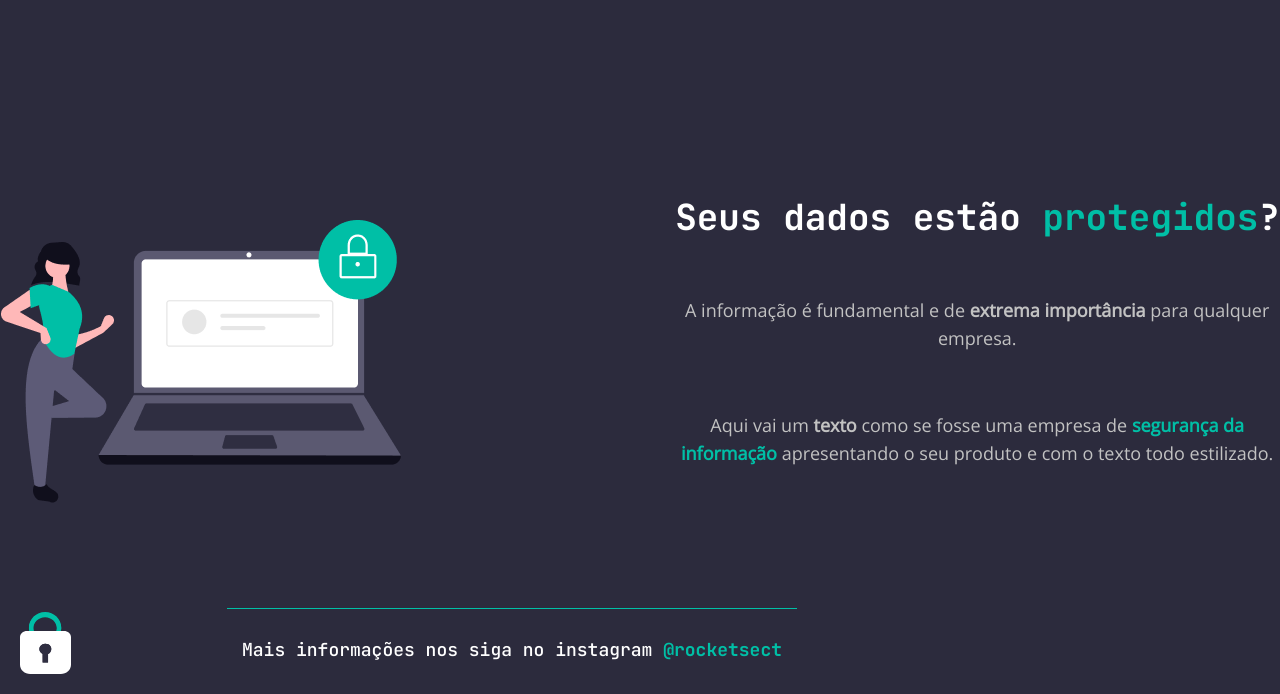
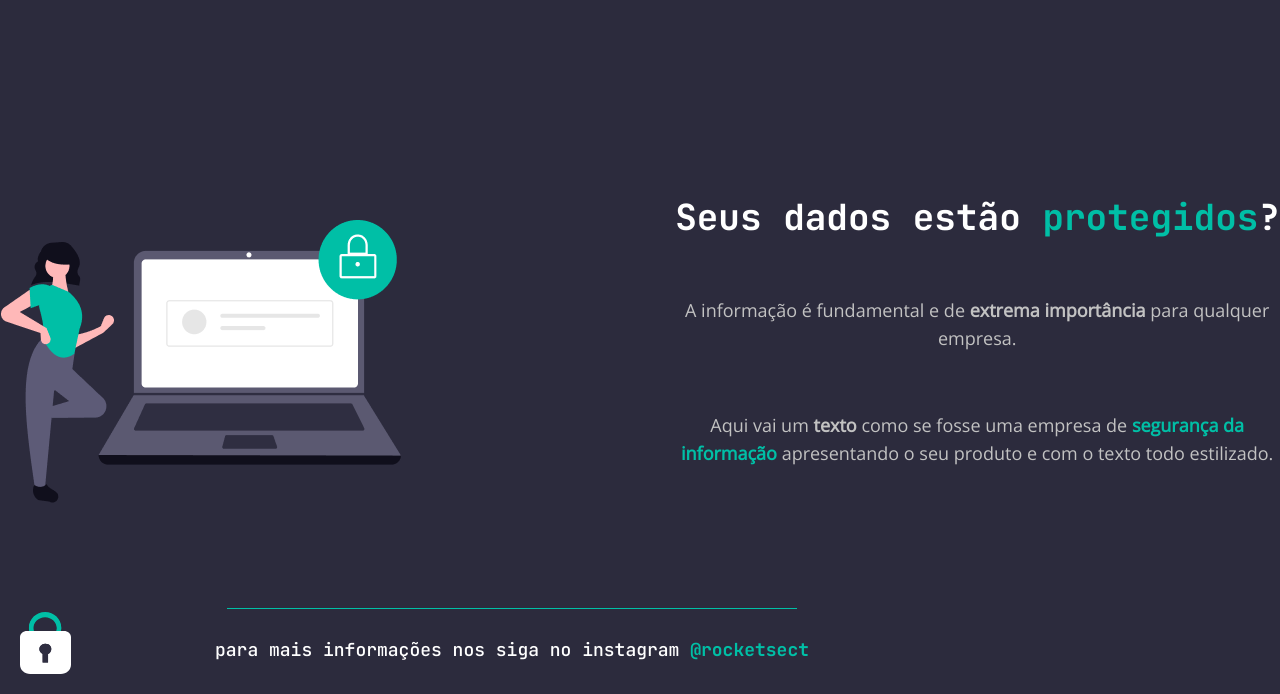
Before and after one commit to smoothemerson/RocketSect, a plain HTML site: page index.html in a window 1280 px wide. Shown: the part 106-800 px from the top of the page. Drawn offline with nearby package versions, Linux system fonts and the light colour scheme.

Commit message:
fix: footer p

```diff
--- a/index.html
+++ b/index.html
@@ -53,7 +53,7 @@
         <div class="line"></div>
 
         <p>
-          Mais informações nos siga no instagram
+          para mais informações nos siga no instagram
           <a href="https://instagram.com/rocketsect" target="_blank"
             >@rocketsect</a
           >
```
